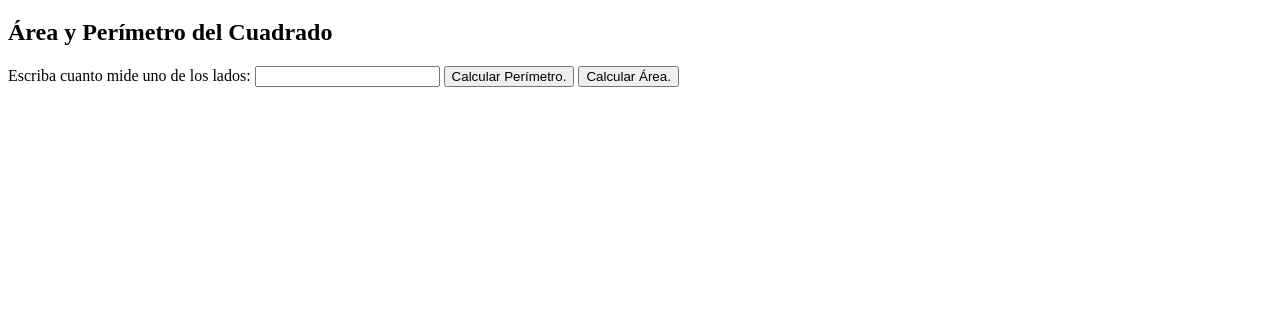
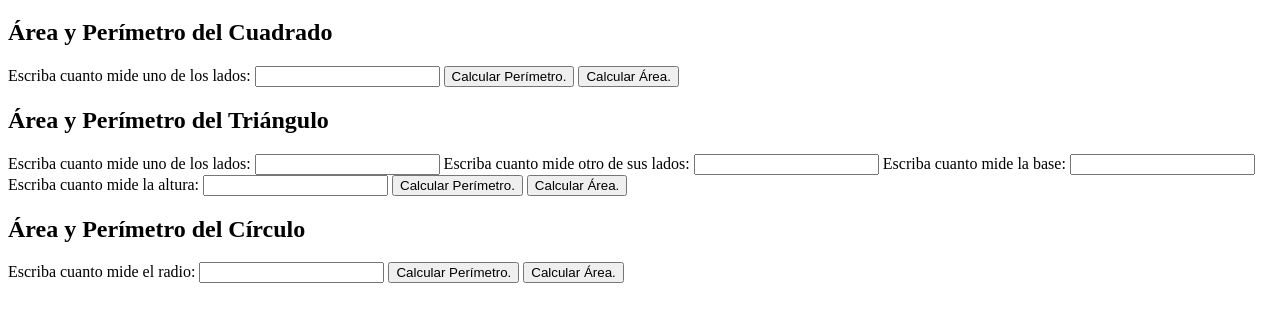
Before and after one commit to francoffee57/ejercicios-javascript, a plain HTML site: page figuras/figuras.html in a window 1280 px wide. Shown: the part 61-382 px from the top of the page. Drawn offline with Linux system fonts and the light colour scheme.

Commit message:
Funcionalidad del la página terminada

```diff
--- a/figuras/figuras.html
+++ b/figuras/figuras.html
@@ -27,6 +27,54 @@
                 </button>
             </form>
         </section>
+
+        <section clas="triangle">
+            <h2 class="triangle__title">Área y Perímetro del Triángulo <samp></samp></h2>
+            <form class="triangle__form" action="">
+                <label for="InputTriangleL1" class="triangle__form__label">
+                    Escriba cuanto mide uno de los lados:
+                </label>
+                <input id="InputTriangleL1" type="number" class="triangle__form__input">
+
+                <label for="InputTriangleL2" class="triangle__form__label">
+                    Escriba cuanto mide otro de sus lados:
+                </label>
+                <input id="InputTriangleL2" type="number" class="triangle__form__input">
+
+                <label for="InputTriangleBase" class="triangle__form__label">
+                    Escriba cuanto mide la base:
+                </label>
+                <input id="InputTriangleBase" type="number" class="triangle__form__input">
+
+                <label for="InputTriangleHeight" class="triangle__form__label">
+                    Escriba cuanto mide la altura:
+                </label>
+                <input id="InputTriangleHeight" type="number" class="triangle__form__input">
+
+                <button type="button" onclick="calcularPerimetroTriangulo()" class="triangle__form__button">
+                    Calcular Perímetro.
+                </button>
+                <button type="button" onclick="calcularAreaTriangulo()" class="triangle__form__button">
+                    Calcular Área.
+                </button>
+            </form>
+        </section>
+
+        <section clas="circle">
+            <h2 class="circle__title">Área y Perímetro del Círculo<samp></samp></h2>
+            <form class="circle__form" action="">
+                <label for="InputCircle" class="circle__form__label">
+                    Escriba cuanto mide el radio:
+                </label>
+                <input id="InputCircle" type="number" class="circle__form__input">
+                <button type="button" onclick="calcularPerimetrocirculo()" class="circle__form__button">
+                    Calcular Perímetro.
+                </button>
+                <button type="button" onclick="calcularAreacirculo()" class="circle__form__button">
+                    Calcular Área.
+                </button>
+            </form>
+        </section>
     </main>
 
     <footer></footer>
--- a/figuras/figuras.js
+++ b/figuras/figuras.js
@@ -18,28 +18,62 @@ const areaTriangle = (base, altura) =>{
     return `El área del triangulo es: ${aria} `
 }
 
-//Calcular el Circulo
+//Calcular el Círculo
 const pi = Math.PI
 const perimeterCircle = (radio) =>{
     let perimeter = ((2 * radio) * pi)
-    return `El perímetro del circulo es: ${perimeter} `
+    return `El perímetro del círculo es: ${perimeter} `
 }
 const ariaCircle = (radio) =>{
     let aria = (pi * (radio ** 2))
-    return `El área del circulo es: ${aria} `
+    return `El área del círculo es: ${aria} `
 }
 
-//Conexión con HTML
+//--Conexión con HTML
+//cuadrado
 function calcularPerimetroCuadrado(){
     const input = document.getElementById("InputSquare")
     const value = input.value
 
     alert( perimeterSquare(value) + "unidades")
 }
-
 function calcularAreaCuadrado(){
     const input = document.getElementById("InputSquare")
     const value = input.value
 
     alert( ariaSquare(value) + "unidades^2")
 }
+//Tríangulo
+function calcularPerimetroTriangulo(){
+    const input1 = document.getElementById("InputTriangleL1")
+    const l1 = parseFloat(input1.value)
+
+    const input2 = document.getElementById("InputTriangleL2")
+    const l2 = parseFloat(input2.value)
+
+    const input3 = document.getElementById("InputTriangleBase")
+    const base = parseFloat(input3.value)
+
+    alert( perimeterTriangle(l1, l2, base) + "unidades")
+}
+function calcularAreaTriangulo(){
+    const input3 = document.getElementById("InputTriangleBase")
+    const base = parseFloat(input3.value)
+
+    const input4 = document.getElementById("InputTriangleHeight")
+    const altura = parseFloat(input4.value)
+    alert( areaTriangle(base, altura) + "unidades^2")
+}
+//Círculo
+function calcularPerimetrocirculo(){
+    const input = document.getElementById("InputCircle")
+    const value = input.value
+
+    alert( perimeterCircle(value) + "unidades")
+}
+function calcularAreacirculo(){
+    const input = document.getElementById("InputCircle")
+    const value = input.value
+
+    alert( ariaCircle(value) + "unidades^2")
+}
```
